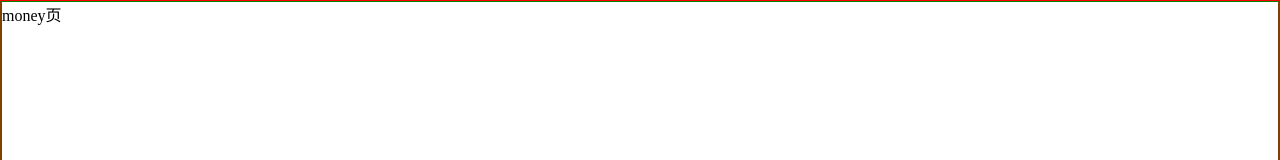
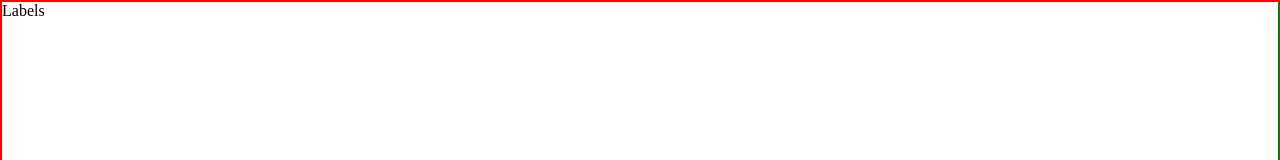
Before and after one commit to jaycemxy/money-bag, a Vue app: page /#/money in a window 1280 px wide. Shown: the top 160 px of the page. Built offline with nearby package versions, Linux system fonts and the light colour scheme.

Commit message:
创建<Layout />组件

```diff
--- /dev/null
+++ b/src/components/Layout.vue
@@ -0,0 +1,30 @@
+<template>
+  <div>
+    <div class="nav-wrapper">
+    <div class="content">
+      <slot/>
+    </div>
+    <Nav/>
+  </div>
+  </div>
+</template>
+
+<script lang="ts">
+  export default {
+    name: 'Layout'
+  }
+</script>
+
+<style lang="scss" scoped>
+.nav-wrapper {
+  border: 1px solid red;
+  display: flex;
+  flex-direction: column;
+  height: 100vh;
+}
+.content {
+  border: 1px solid green;
+  flex-grow: 1;
+  overflow: hidden;
+}
+</style>
--- a/src/main.ts
+++ b/src/main.ts
@@ -4,9 +4,11 @@ import "./registerServiceWorker";
 import router from "./router";
 import store from "./store";
 import Nav from "@/components/Nav.vue";
+import Layout from "@/components/Layout.vue";
 
 Vue.config.productionTip = false;
 Vue.component("Nav", Nav);
+Vue.component("Layout", Layout);
 
 new Vue({
   router,
--- a/src/views/Labels.vue
+++ b/src/views/Labels.vue
@@ -1,7 +1,8 @@
 <template>
   <div>
-    Labels页
-    <Nav/>
+    <Layout>
+      <p>Labels</p>
+    </Layout>
   </div>
 </template>
 
--- a/src/views/Money.vue
+++ b/src/views/Money.vue
@@ -1,9 +1,8 @@
 <template>
-  <div class="nav-wrapper">
-    <div class="content">
-      <p>money页</p>
-    </div>
-    <Nav/>
+  <div>
+    <Layout>
+      <p>Labels</p>
+    </Layout>
   </div>
 </template>
 
@@ -14,15 +13,5 @@
 </script>
 
 <style lang="scss" scoped>
-.nav-wrapper {
-  border: 1px solid red;
-  display: flex;
-  flex-direction: column;
-  height: 100vh;
-}
-.content {
-  border: 1px solid green;
-  flex-grow: 1;
-  overflow: hidden;
-}
+
 </style>
--- a/src/views/Statistics.vue
+++ b/src/views/Statistics.vue
@@ -1,7 +1,8 @@
 <template>
   <div>
-    统计页
-    <Nav/>
+    <Layout>
+      <p>统计页面</p>
+    </Layout>
   </div>
 </template>
 
```
